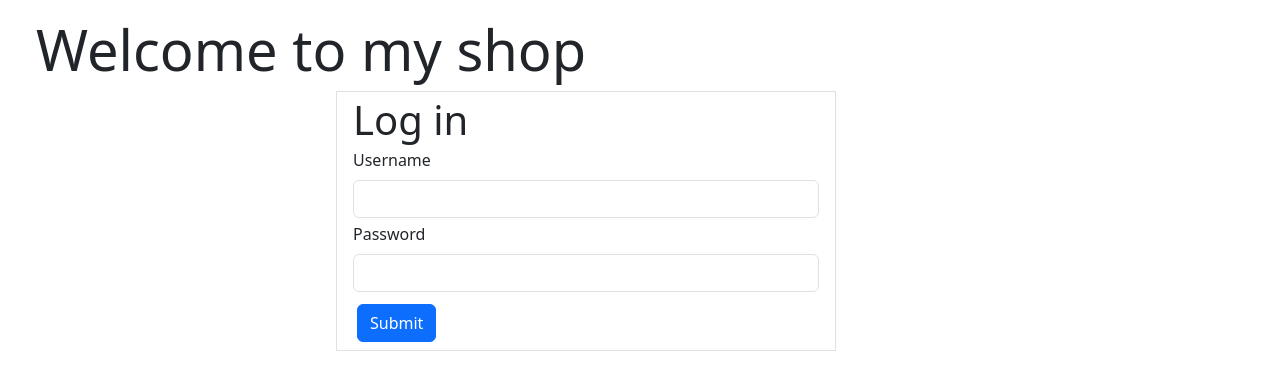
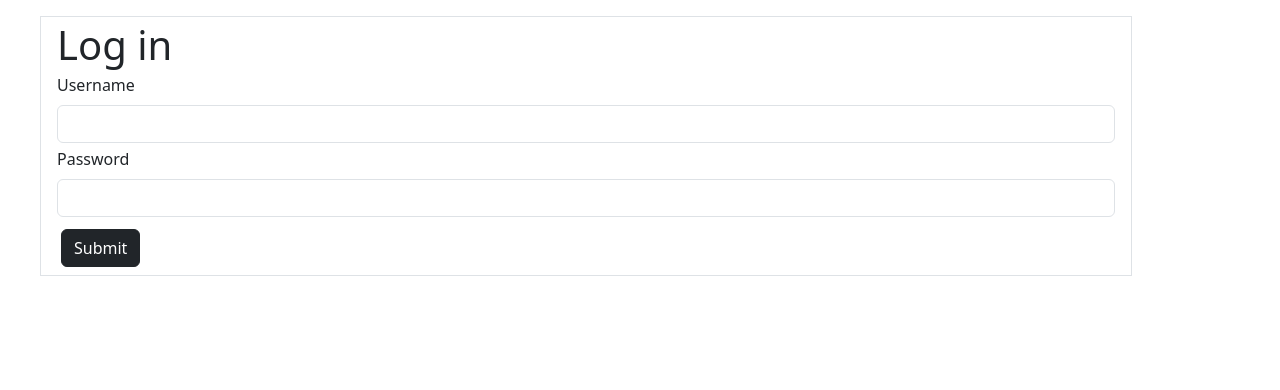
Before and after one commit to hnd14/frontend-rookie, a React (Create React App) app: page /login in a window 1280 px wide. Shown: the top 390 px of the page. Built offline with nearby package versions, Linux system fonts and the light colour scheme.

Commit message:
Styling login page

```diff
--- a/src/login/LoginPage.tsx
+++ b/src/login/LoginPage.tsx
@@ -4,9 +4,6 @@ import LoginForm from "./components/LoginForm.jsx";
 export const LoginPage = () => {
   return (
     <div className="container text-start m-3">
-      <div className="jumbotron m-2">
-        <h1 className="display-4">Welcome to my shop</h1>
-      </div>
       <div className="container text-start">
         <LoginForm />
       </div>
--- a/src/login/components/LoginForm.jsx
+++ b/src/login/components/LoginForm.jsx
@@ -28,7 +28,12 @@ const LoginForm = () => {
       };
       login(data)
         .then((response) => {
-          navigate("/admin");
+          console.log(response.data.isAdmin);
+          if (response.data.isAdmin) {
+            navigate("/admin");
+          } else {
+            navigate("/");
+          }
         })
         .catch((error) => {
           alert("Username or password is wrong!");
@@ -38,7 +43,7 @@ const LoginForm = () => {
   };
 
   return (
-    <div className="border container-fluid" style={{ width: "500px" }}>
+    <div className="border container-fluid">
       <h1 className="m-1">Log in</h1>
       <form onSubmit={handleSubmit}>
         <div className="form-group m-1">
@@ -65,7 +70,7 @@ const LoginForm = () => {
           />
         </div>
 
-        <button type="submit" className="btn btn-primary m-2">
+        <button type="submit" className="btn btn-dark m-2">
           Submit
         </button>
       </form>
```
